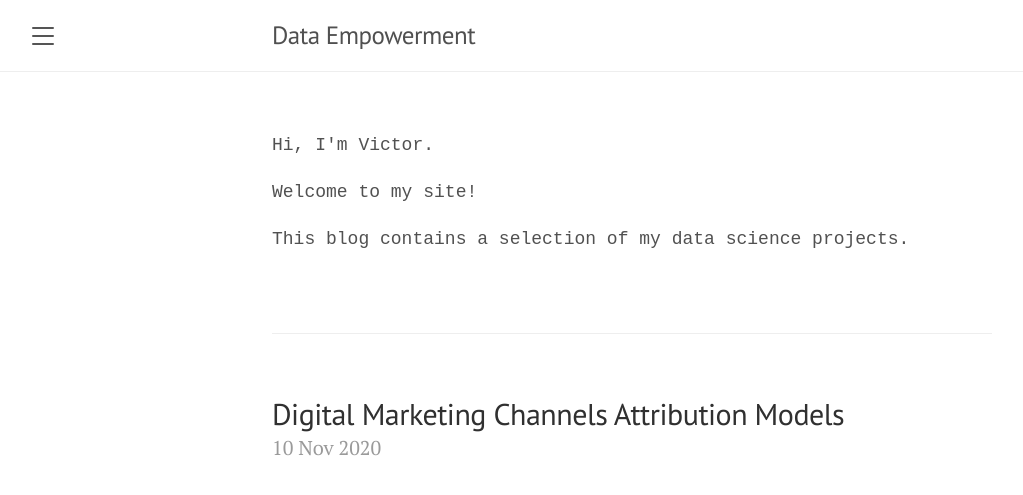
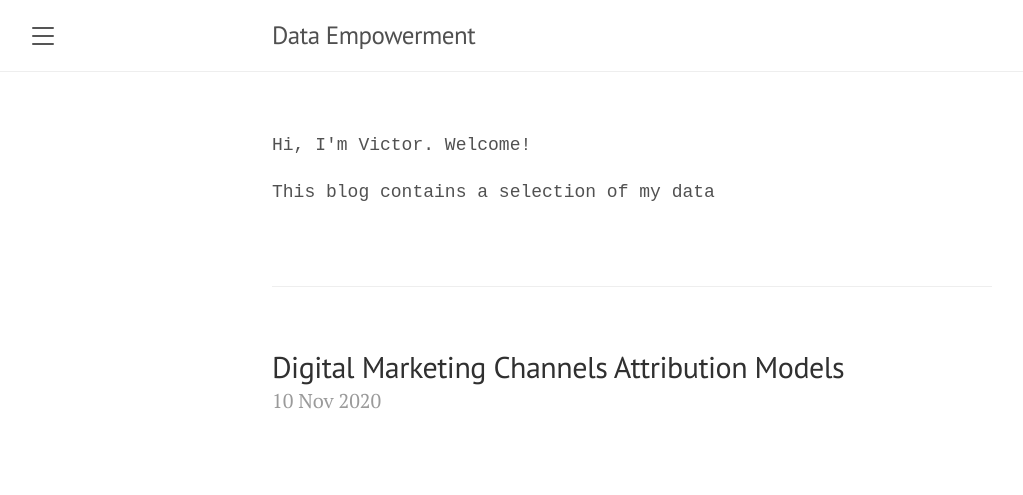
Before and after one commit to Viktorjin/Viktorjin.github.io, a Jekyll site: the page built from index.html, in a window 1280 px wide. Shown: the top 495 px of the page, without its empty margins (8-1031 px from the left). Built offline with Jekyll 4.4.1, drawn with Linux system fonts in a browser that asks for light colours; the list of posts is cut into pages by our own code.

Commit message:
animation speed sequence fixed

```diff
--- a/index.html
+++ b/index.html
@@ -89,11 +89,10 @@ to{opacity:1;}
 }
 </style>
 
-<p class="css-typing">Hi, I'm Victor. </p>
-
-<p class="css-typing"> Welcome to my site! </p>
+<p class="css-typing">Hi, I'm Victor. Welcome!</p>
 
 <p class="css-typing"> This blog contains a selection of my data science projects. </p>
+
 <br>
 <hr>
 <br>
```
